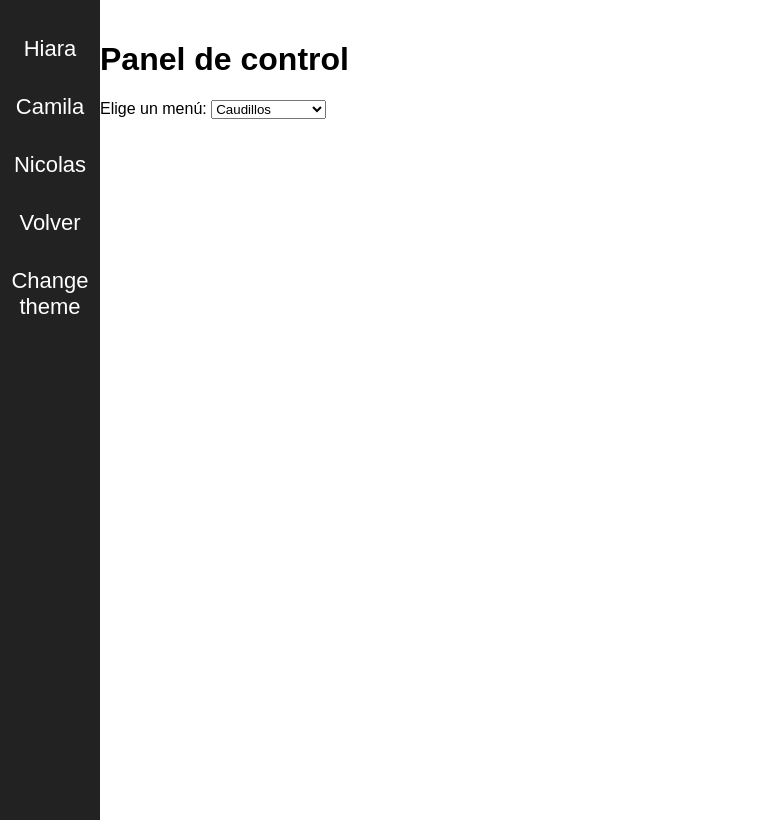
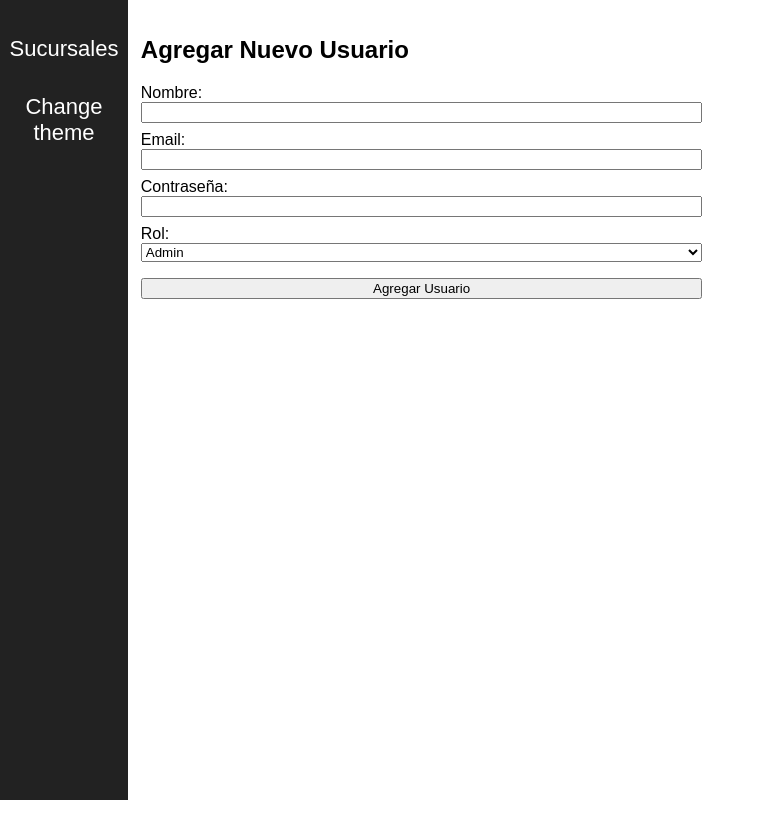
Before and after one commit to HydraSrl/Clinica-Imagen, a PHP site: page /pages/backoffice.php in a window 1280 px wide; the page is wider, and only the part inside the window is pictured. Shown: that part, without its empty margins (0-765 px from the left). After the commit the page ends 800 px from the top of that part, so only its background shows below. Run offline with PHP 8.4, Linux system fonts and the light colour scheme.

Commit message:
Back office actualizado, y agregar usuario en back office

```diff
--- a/src/front/pages/backoffice.php
+++ b/src/front/pages/backoffice.php
@@ -7,9 +7,13 @@
 </head>
 <body>
   <aside class="toolbar" id="toolbar">
+    <button id="ButtonSucursales">
+      Sucursales
+    </button>
   </aside>
 
   <div class="content">
+    <div id="SucursalesMenu">
       <h1>Panel de control</h1>
       <label for="menu">Elige un menú:</label>
       <select id="menu">
@@ -24,6 +28,30 @@
         <option value="Punta_del_Este">Punta del Este</option>
       </select>
     </div>
+    <div id="AgregarUsuarioBD">
+      <h2>Agregar Nuevo Usuario</h2>
+      <form id="formAgregarUsuario">
+        <label for="nombre">Nombre:</label>
+        <input type="text" id="nombre" name="nombre" required>
+
+        <label for="email">Email:</label>
+        <input type="email" id="email" name="email" required>
+
+        <label for="password">Contraseña:</label>
+        <input type="password" id="password" name="password" required>
+
+        <label for="rol">Rol:</label>
+        <select id="rol" name="rol">
+          <option value="Admin">Admin</option>
+          <option value="Doctor">Doctor</option>
+          <option value="Paciente">Paciente</option>
+        </select>
+
+        <button type="submit">Agregar Usuario</button>
+      </form>
+      <div id="mensaje"></div>
+    </div>
+  </div>
 </body>
 <script src="/front/script/backoffice.js"></script>
 </html>
--- a/src/front/script/backoffice.js
+++ b/src/front/script/backoffice.js
@@ -1,55 +1,58 @@
 const toolbar = document.getElementById("toolbar");
 const menu = document.getElementById("menu");
-let Doc = 0 ;
+const SucursalesMenu = document.getElementById("SucursalesMenu")
+const buttonSucursales = document.getElementById("ButtonSucursales")
+const AgregarUsuarioBD = document.getElementById("AgregarUsuarioBD")
+let Doc = 0;
 
 // Objetos con los items para cada opción
 const opciones = {
     Caudillos: [{nombre: "Hiara", accion: ()=> Doc==11},
                 {nombre: "Camila", accion: ()=> Doc==12},
                 {nombre: "Nicolas", accion: ()=> Doc==13},
-                {nombre: "Volver", accion: ()=> Doc==0}
+                {nombre: "Volver", accion: cargarToolbarInicial}
             ],
     Mveo_Shopping: [{nombre: "Ramiel", accion: ()=> Doc==21},
                 {nombre: "Michael", accion: ()=> Doc==22},
                 {nombre: "Lizandro", accion: ()=> Doc==23},
-                {nombre: "Volver", accion: ()=> Doc==0}
+                {nombre: "Volver", accion: cargarToolbarInicial}
             ],
     Nuevo_Centro: [{nombre: "Christina", accion: ()=> Doc==31},
                 {nombre: "Eduardo", accion: ()=> Doc==32},
                 {nombre: "XD", accion: ()=> Doc==33},
-                {nombre: "Volver", accion: ()=> Doc==0}
+                {nombre: "Volver", accion: cargarToolbarInicial}
             ],
 
     Lagomar: [{nombre: "Clara", accion: ()=> Doc==41},
                 {nombre: "Maria", accion: ()=> Doc==42},
                 {nombre: "Miguel", accion: ()=> Doc==43},
-                {nombre: "Volver", accion: ()=> Doc==0}
+                {nombre: "Volver", accion: cargarToolbarInicial}
             ],
 
     Las_Piedras: [{nombre: "Valeria", accion: ()=> Doc==51},
                 {nombre: "Rodrigo", accion: ()=> Doc==52},
                 {nombre: "Carlos", accion: ()=> Doc==53},
-                {nombre: "Volver", accion: ()=> Doc==0}
+                {nombre: "Volver", accion: cargarToolbarInicial}
             ],
     Atlantida: [{nombre: "Javier", accion: ()=> Doc==51},
                 {nombre: "Ana", accion: ()=> Doc==52},
                 {nombre: "Diego", accion: ()=> Doc==53},
-                {nombre: "Volver", accion: ()=> Doc==0}
+                {nombre: "Volver", accion: cargarToolbarInicial}
             ],
     Colonia: [{nombre: "Sahaquiel", accion: ()=> Doc==61},
                 {nombre: "Sandalphon", accion: ()=> Doc==62},
                 {nombre: "Gagiel", accion: ()=> Doc==63},
-                {nombre: "Volver", accion: ()=> Doc==0}
+                {nombre: "Volver", accion: cargarToolbarInicial}
             ],
     Libertad: [{nombre: "Meruel", accion: ()=> Doc==71},
                 {nombre: "Tabris", accion: ()=> Doc==72},
                 {nombre: "Armisael", accion: ()=> Doc==73},
-                {nombre: "Volver", accion: ()=> Doc==0}
+                {nombre: "Volver", accion: cargarToolbarInicial}
             ],
     Punta_del_Este: [{nombre: "Mahito", accion: ()=> Doc==81},
                 {nombre: "Itadori", accion: ()=> Doc==82},
                 {nombre: "Jinji", accion: ()=> Doc==83},
-                {nombre: "Volver", accion: ()=> Doc==0}
+                {nombre: "Volver", accion: cargarToolbarInicial}
             ]
 };
 
@@ -60,23 +63,38 @@ function cargarToolbar(seleccion) {
     btn.textContent = item.nombre;
     btn.onclick = item.accion;
     toolbar.appendChild(btn);
+    SucursalesMenu.style.display = "block"
   });
 }
-cargarToolbar(menu.value);
+
+function cargarToolbarInicial() {
+    toolbar.innerHTML = "";
+    toolbar.appendChild(buttonSucursales);
+    AgregarUsuarioBD.style.display = "block"
+
+    const modebtn = document.createElement("button");
+    modebtn.textContent="Change theme"
+    modebtn.onclick = pressToSwitch;
+    toolbar.appendChild(modebtn)
+    SucursalesMenu.style.display = "none"
+}
+
+buttonSucursales.addEventListener('click', () => {
+    cargarToolbar(menu.value);
+    AgregarUsuarioBD.style.display = "none"
+});
 
 menu.addEventListener("change", () => {
     cargarToolbar(menu.value);
 });
 
+
 let whichmode = 0;
-const modebtn = document.createElement("button");
 const content = document.querySelector(".content")
 const h1 = document.querySelector("h1")
 const label = document.querySelector("label")
-toolbar.appendChild(modebtn)
-modebtn.textContent="Change theme"
-modebtn.onclick = pressToSwitch;
 
+cargarToolbarInicial()
 
 function pressToSwitch() {
     if(whichmode===0) {
@@ -93,13 +111,13 @@ function darkMode() {
     content.style.backgroundColor = "#141414";
     h1.style.color = "#ffffff";
     label.style.color = "#ffffff";
-    console.log("ahora es dark mode")
+    AgregarUsuarioBD.style.color = "#ffffff"
 }
 function lightMode() {
     content.style.backgroundColor = "white";
     h1.style.color = "black";
     label.style.color = "black";
-    console.log("ahora es light mode")
+    AgregarUsuarioBD.style.color = "black"
 }
 function switchMode (whichmode) {
     if (whichmode===0) {
@@ -107,3 +125,29 @@ function switchMode (whichmode) {
     } else
         darkMode()
 }
+
+document.getElementById('formAgregarUsuario').addEventListener('submit', function(event) {
+    event.preventDefault();
+
+    const formData = new FormData(this);
+    const mensajeDiv = document.getElementById('mensaje');
+
+    fetch('../../back/insert_user.php', {
+        method: 'POST',
+        body: formData
+    })
+    .then(response => response.json())
+    .then(data => {
+        mensajeDiv.textContent = data.message;
+        if (data.success) {
+            mensajeDiv.className = 'success';
+            this.reset();
+        } else {
+            mensajeDiv.className = 'error';
+        }
+    })
+    .catch(error => {
+        mensajeDiv.textContent = 'Error en la solicitud: ' + error;
+        mensajeDiv.className = 'error';
+    });
+});
--- a/src/front/styles/backoffice.css
+++ b/src/front/styles/backoffice.css
@@ -8,7 +8,8 @@ body {
     position: fixed;
     top: 0;
     left: 0;
-    width: 100px;         /* ancho */
+    width: 10%;       /* ancho */
+    min-width: 100px;
     height: 100vh;       /* toda la altura */
     background: #222;
     display: flex;
@@ -33,8 +34,28 @@ body {
 
 /* Contenido al costado de la barra */
 .content {
-    width: 100vw;
+    display: flex;
+    flex-direction: column;
+    top: 0;
+    left: 0;
+    width: 100%;
     height: 100vh;
-    margin-left: 80px;
-    padding: 20px;
+    padding: 1rem;
+    padding-left: 11%;
+    box-sizing: border-box;
 }
+
+.content > * {
+    width: 50%;
+}
+
+#formAgregarUsuario {
+    display: flex;
+    flex-direction: column;
+    input {
+        margin-bottom: 0.5rem;
+    }
+    select {
+        margin-bottom: 1rem;
+    }
+}
```
Also changed, not shown: src/back/insert_user.php (added, +48 -0 lines). Lines whose indentation alone changed are shown as unchanged.
